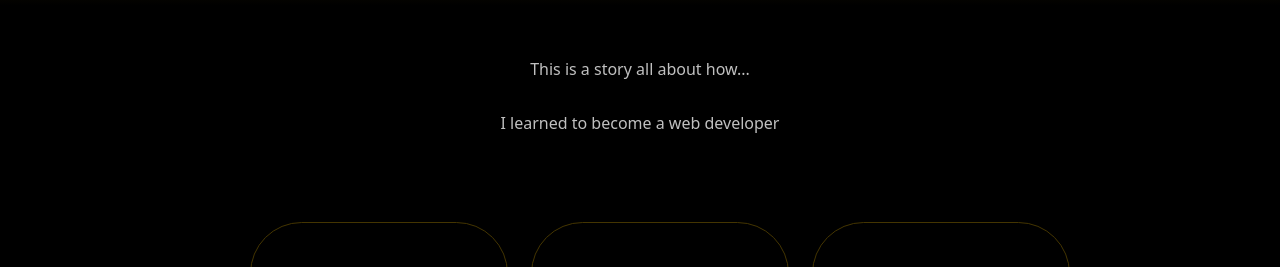
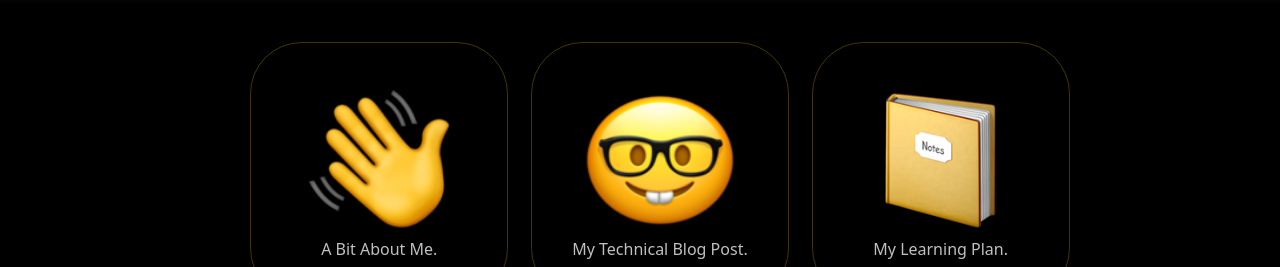
Before and after one commit to MattSNZ/mattsnz.github.io, a plain HTML site: page index.html in a window 1280 px wide. Shown: the part 114-381 px from the top of the page. Drawn offline with Linux system fonts and the light colour scheme.

Commit message:
more index tweaks

```diff
--- a/index.html
+++ b/index.html
@@ -11,10 +11,6 @@
         <h1 id="headline" data-heading="Matt's Blog">Matt's Blog</h1>
     </header>
     <main>
-        <section id="homepage-intro">
-            <p>This is a story all about how...</p>
-            <p>I learned to become a web developer</p>
-        </section>
         <section id="tiles-section">
             <ul>
                 <li class="blogpost-tile">
@@ -59,7 +55,6 @@
                 </li>
             </ul>
         </section>
-        </section>
     </main>
     <footer>
     </footer>
```
